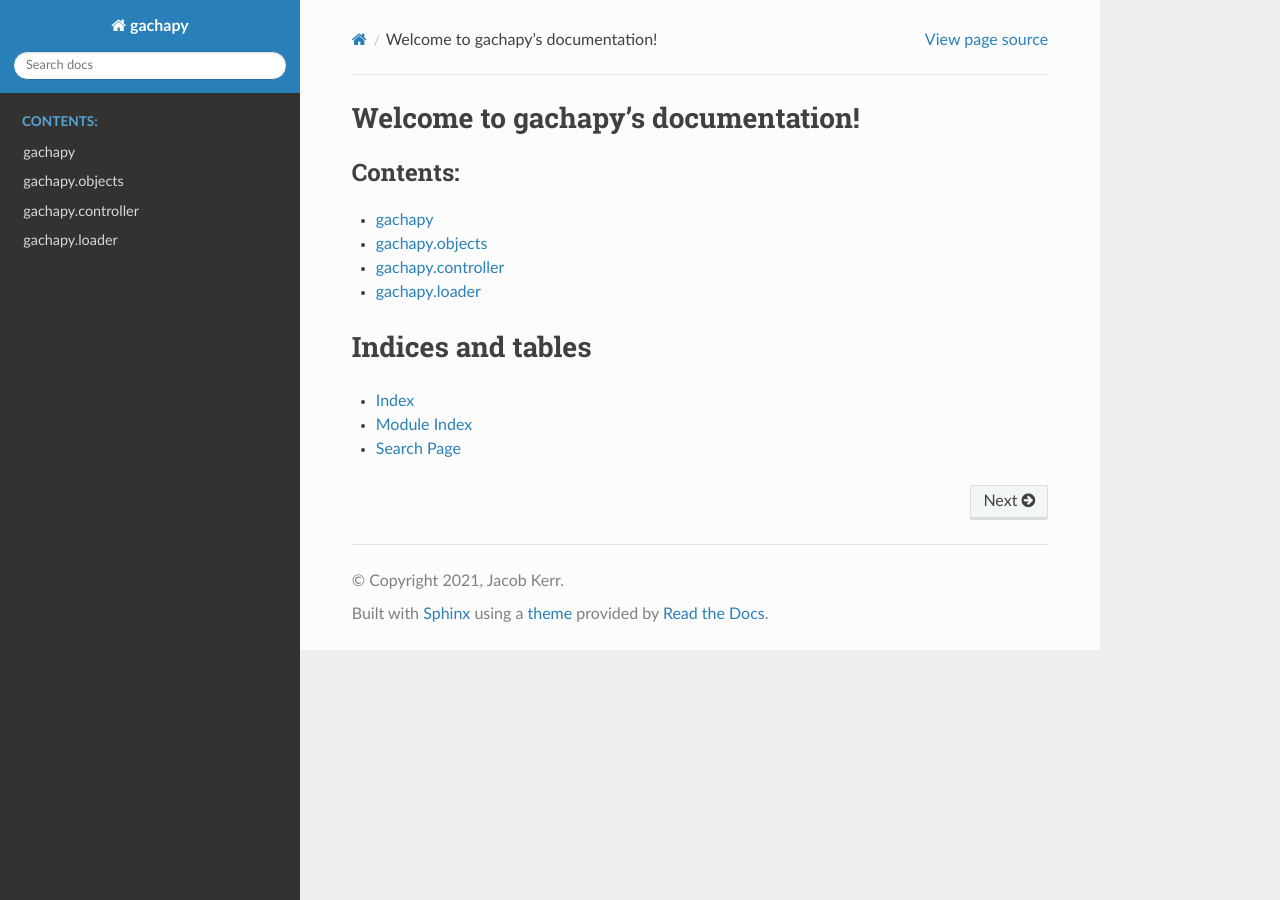
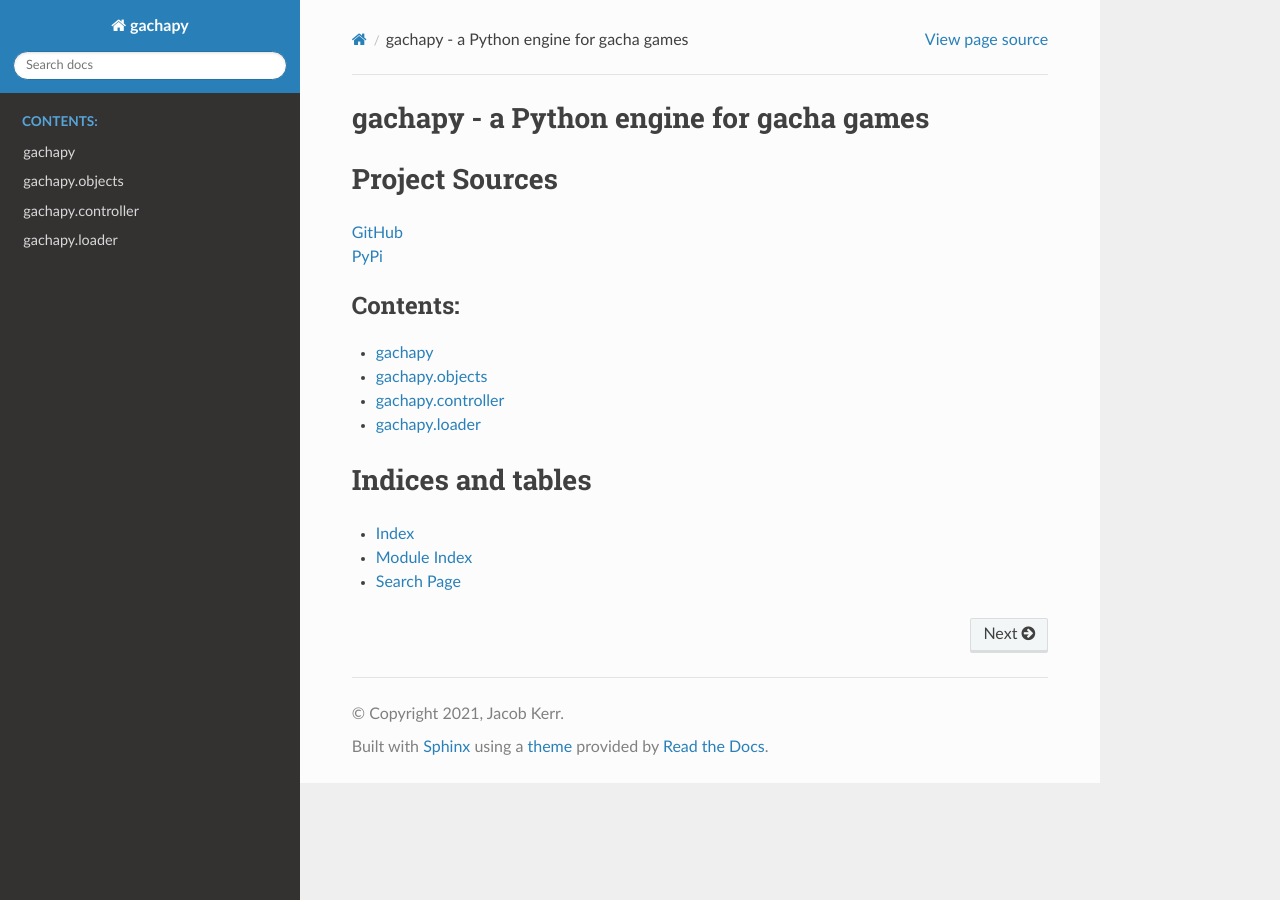
Before and after one commit to jakejack13/gachapy, a Sphinx documentation site: the page built from docs/index.rst, in a window 1280 px wide. Built offline with Sphinx 7.4.7 and the Read the Docs theme 2.0.0, drawn with Linux system fonts in a browser that asks for light colours.

Commit message:
Fixed up index doc page and README

```diff
--- a/docs/index.rst
+++ b/docs/index.rst
@@ -1,10 +1,10 @@
-.. gachapy documentation master file, created by
-   sphinx-quickstart on Sun Apr 11 00:12:22 2021.
-   You can adapt this file completely to your liking, but it should at least
-   contain the root `toctree` directive.
+gachapy - a Python engine for gacha games
+=========================================
 
-Welcome to gachapy's documentation!
-===================================
+Project Sources
+===============
+| `GitHub <https://github.com/jakejack13/gachapy>`_
+| `PyPi <https://pypi.org/project/gachapy/>`_
 
 .. toctree::
    :maxdepth: 2
```
Also changed, not shown: README.md (+7 -1 lines).
